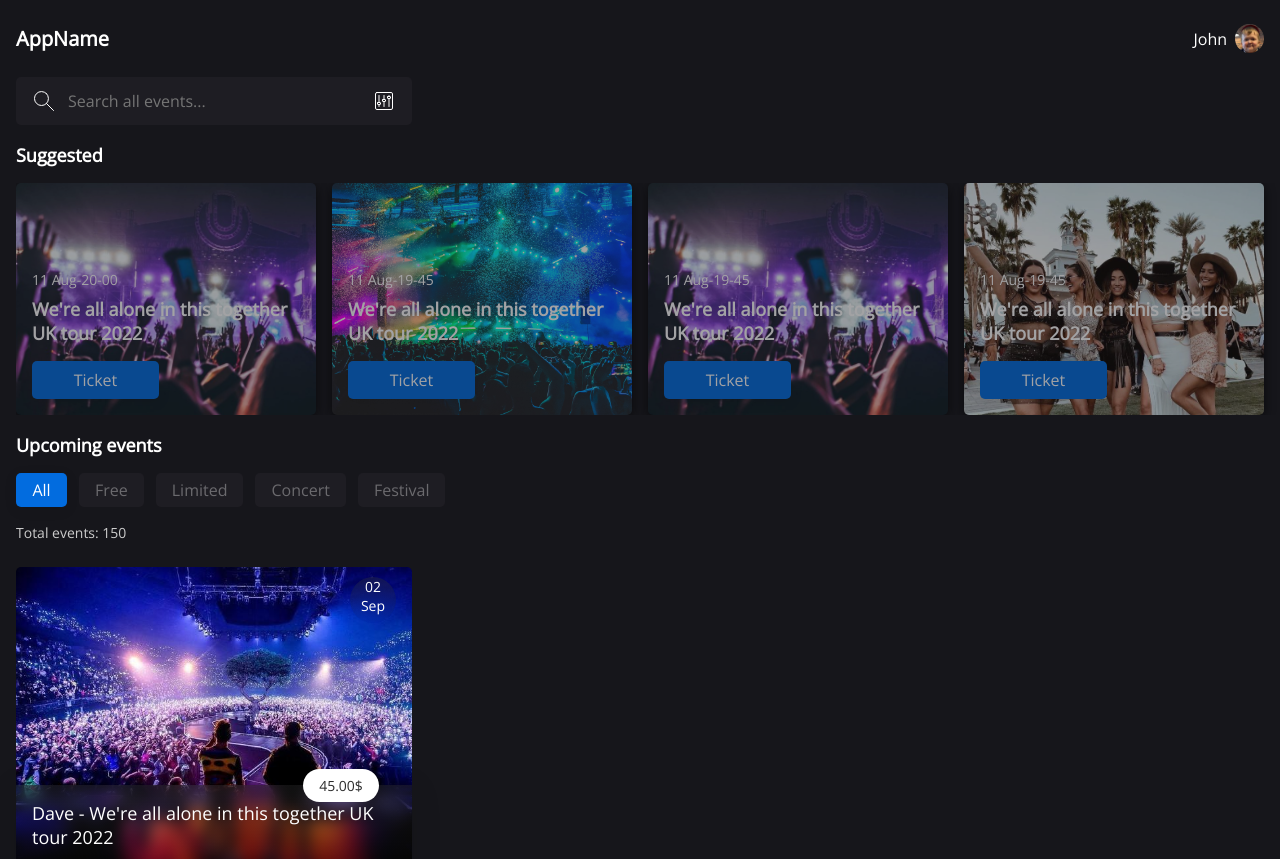
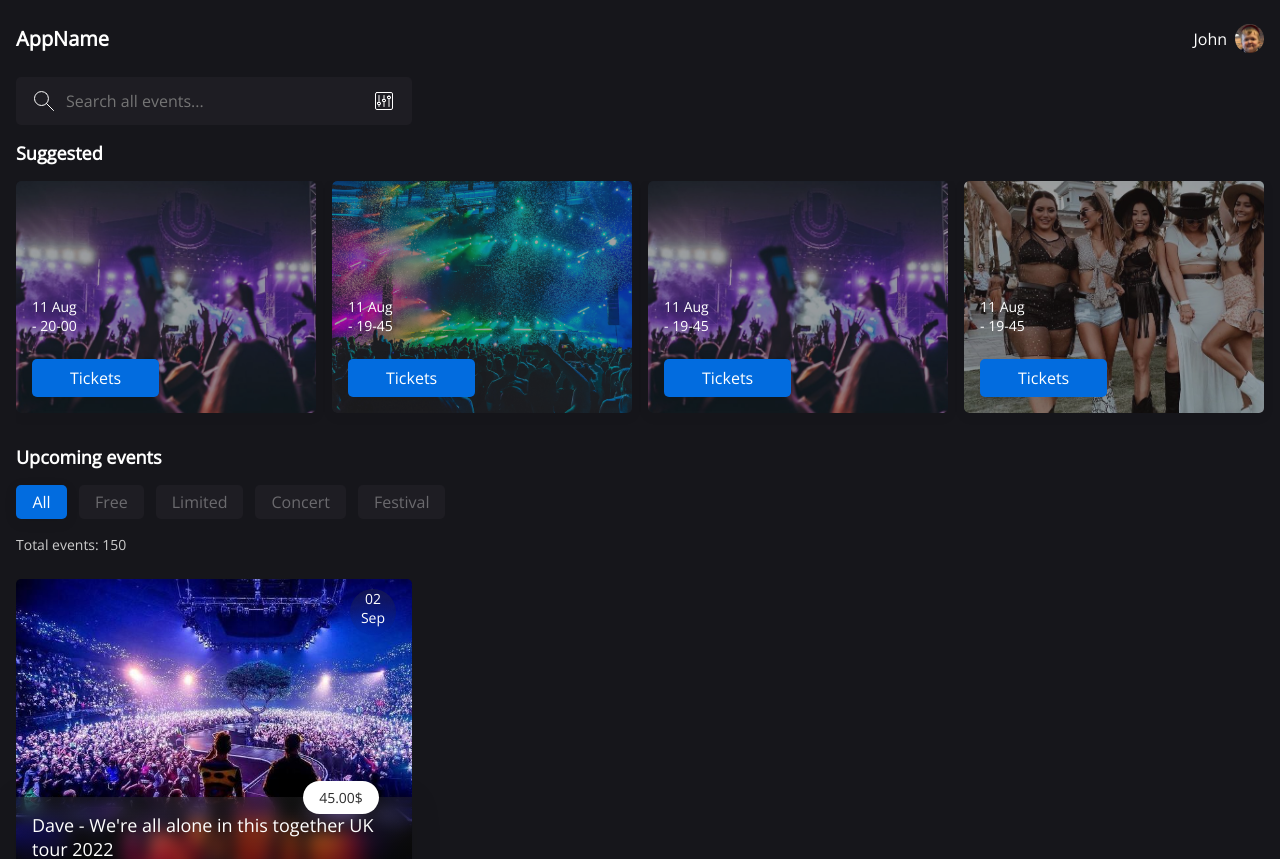
Before and after one commit to domimario/style, a React (Create React App) app in the folder client/: page / in a window 1280 px wide. Shown: the top 859 px of the page. Built offline with nearby package versions, Linux system fonts and the light colour scheme.

Commit message:
Fixed the backroundImage , and Margins

```diff
--- a/client/src/components/suggestedCard/SuggestedCard.css
+++ b/client/src/components/suggestedCard/SuggestedCard.css
@@ -1,39 +1,59 @@
+* {
+  margin: 0;
+  padding: 0;
+  box-sizing: border-box;
+}
+
+.card {
+  display: flex;
+  position: relative;
+  overflow: hidden;
+  flex-direction: column;
+  justify-content: flex-end;
+  border-radius: 5px;
+  width: 344px;
+  height: 232px;
+  color: #fff;
+  font-family: Open Sans;
+  margin-right: 16px;
+  margin-bottom: 32px;
+  filter: drop-shadow(0px 3px 6px #00000014);
+}
+
+.card-background {
+  position: absolute;
+  background-size: cover;
+  background-position: center;
+  width: 344px;
+  height: 232px;
+  z-index: -1;
+  opacity: 0.6;
+  border-radius: 5px;
+}
+
 .card-content {
   display: flex;
-  justify-content: flex-end;
   flex-direction: column;
-  width: 344px;
-  height: 232px;
-  background-size: cover;
-  position: relative;
-  opacity: 0.6;
-  filter: drop-shadow(0px 3px 6px);
-  border-radius: 5px 5px 5px 5px;
-  margin-right: 16px;
-}
-
-.card-date {
-  width: 91px;
-  height: 19px;
-  font-family: Open Sans, "Regular";
-  font-size: 14px;
-  color: #fff;
-  margin-left: 16px;
-  margin-top: 87px;
-}
-
-.card-tittle {
-  color: white;
-  width: 258px;
-  height: 48px;
-  font-size: 18px;
-  font-family: Open Sans, "Bold";
-  font-weight: bold;
-  margin-top: 8px;
+  align-content: space-between;
   margin-left: 16px;
   margin-bottom: 16px;
 }
 
+.card-date {
+  font-weight: normal;
+  font-size: 14px;
+  line-height: 19px;
+  margin-bottom: 8px;
+  margin-right: 234px;
+}
+
+.card-title {
+  font-weight: bold;
+  font-size: 18px;
+  line-height: 24px;
+  margin-right: 70px;
+  margin-bottom: 16px;
+}
 .card-button {
   color: #fff;
   width: 127px;
@@ -41,9 +61,9 @@
   border-radius: 5px;
   filter: drop-shadow(0px 3px 6px #00000014);
   background-color: #026cdf;
-  margin-bottom: 16px;
-  margin-left: 16px;
+  font-family: Open Sans;
+  font-weight: normal;
   font-size: 16px;
-  font-family: Open Sans;
   border: none;
+  padding: 8px 38px;
 }
--- a/client/src/components/suggestedCard/SuggestedCard.jsx
+++ b/client/src/components/suggestedCard/SuggestedCard.jsx
@@ -1,21 +1,21 @@
 import React from "react";
 import "./SuggestedCard.css";
 
-const SuggestedCard = ({ date, time, tittle, bgImage }) => {
+const SuggestedCard = ({ date, time, title, bgImage }) => {
   const cardBg = {
     backgroundImage: `url(${bgImage})`,
   };
   return (
     <>
-      <div className="card-content" style={cardBg}>
-        <div>
-          <div className="card-date">
-            {date}-{time}
-          </div>
-          <div className="card-tittle">{tittle}</div>
-          <button className="card-button">Ticket</button>
+      <div className="card">
+        <div className="card-background" style={cardBg}></div>
+        <div className="card-content">
+          <p className="card-date">
+            {date} - {time}
+          </p>
+          <p className="card-title">{title}</p>
+          <button className="card-button">Tickets</button>
         </div>
-
       </div>
     </>
   );
```
